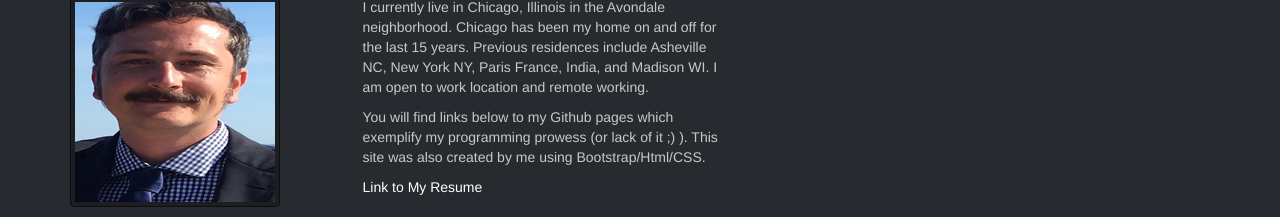
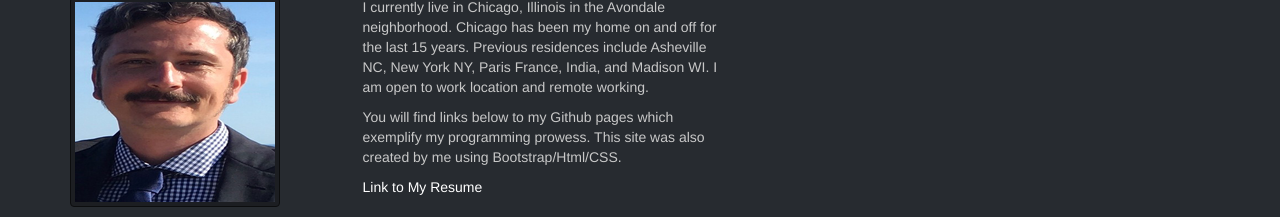
Before and after one commit to cmiljour/portfolio, a plain HTML site: page index.html in a window 1280 px wide. Shown: the part 158-375 px from the top of the page. Drawn offline with nearby package versions, Linux system fonts and the light colour scheme.

Commit message:
removed bio text on suggestion of Trilogy

```diff
--- a/index.html
+++ b/index.html
@@ -43,7 +43,7 @@
           India, and Madison WI.  I am open to work location and remote working.
         </p>
         <p>
-          You will find links below to my Github pages which exemplify my programming prowess (or lack of it ;) ).  This site was also
+          You will find links below to my Github pages which exemplify my programming prowess.  This site was also
           created by me using Bootstrap/Html/CSS.
         </p>
         <p> <a href="https://drive.google.com/open?id=12FUG7H7fG2ZeESb2NgBbyVeW9ymW6yF6FMcQScwWLjQ">Link to My Resume</a></p>
```
